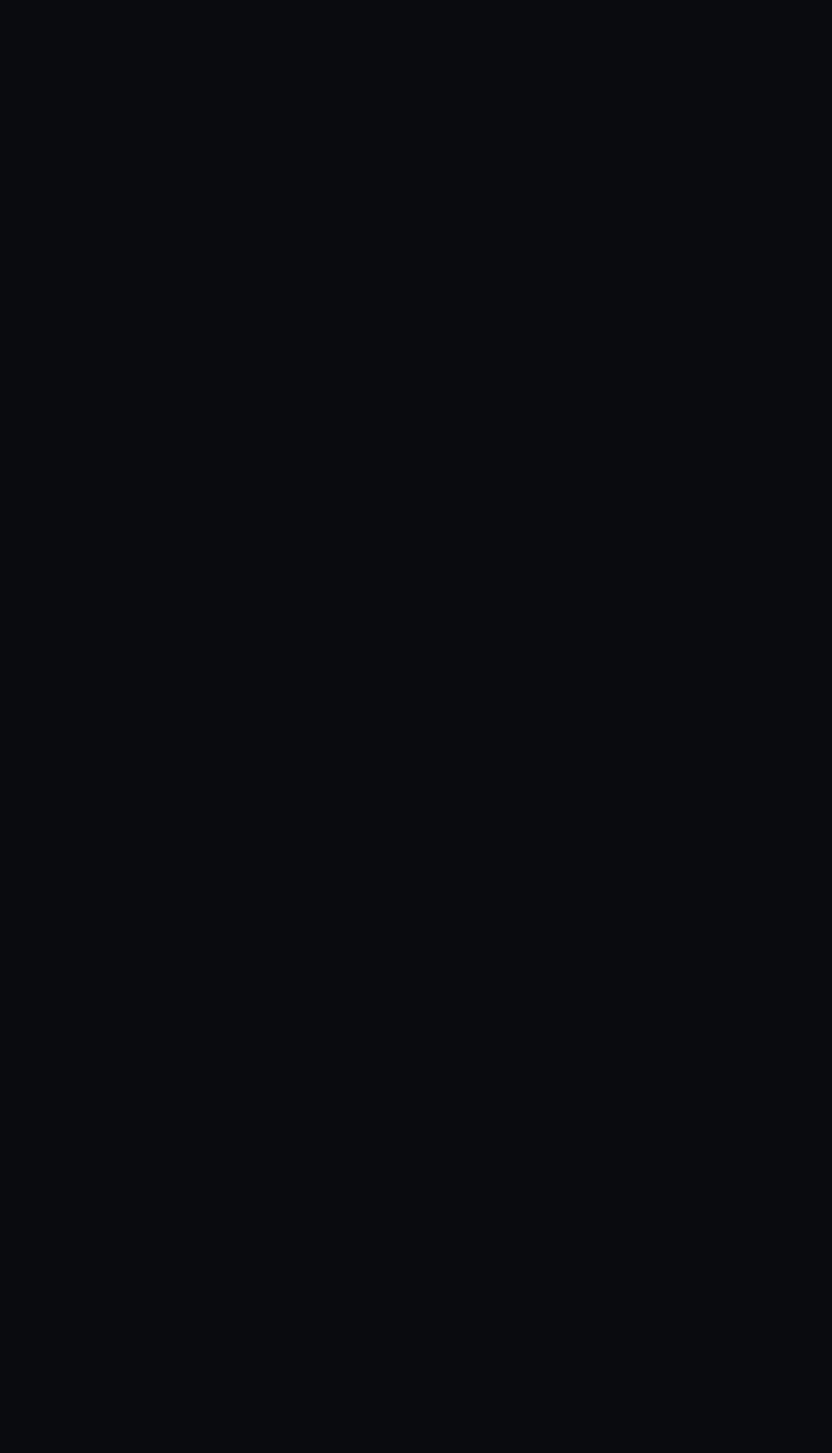
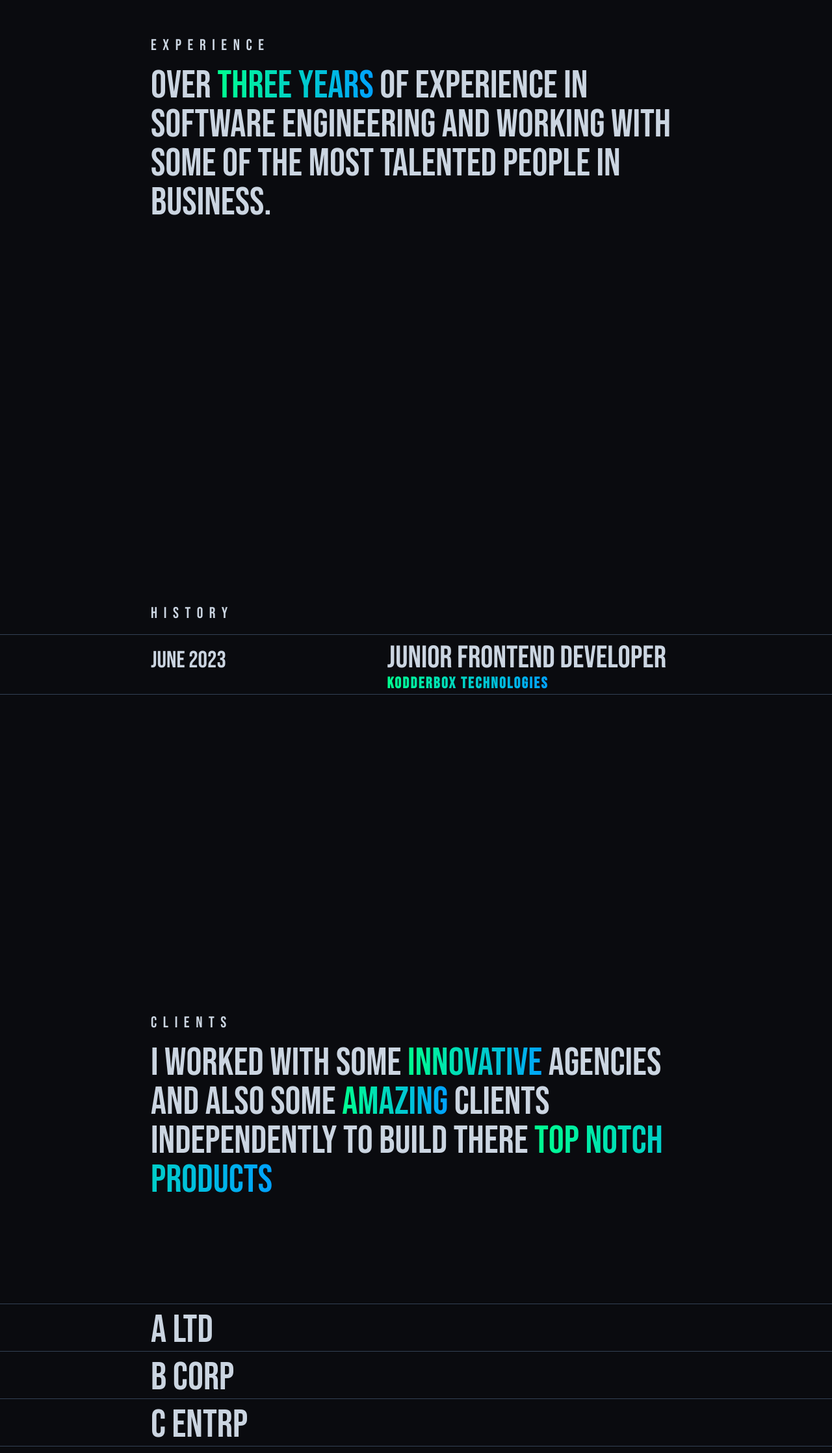
Before and after one commit to Gauravsharma-2002/spiders-Identity, a Next.js app: page / in a window 1280 px wide. Shown: the part 2530-4766 px from the top of the page at 65% size. Before the commit the page ends 2328 px from the top, so only its background shows below. Built offline with nearby package versions, Linux system fonts and the light colour scheme.

Commit message:
added : naive footer + history and experience section

```diff
--- /dev/null
+++ b/src/app/(website)/components/clients.tsx
@@ -0,0 +1,33 @@
+import { cn } from "@/lib/utils";
+export default function Clients() {
+  const clients = ["A Ltd", "B Corp", "C Entrp"];
+  return (
+    <>
+      <section
+        id="clients"
+        className="flex flex-col justify-center my-[20vh] space-y-4 max-w-4xl px-10 mx-auto"
+      >
+        <h3 className="text-2xl tracking-[0.6rem]">Clients</h3>
+        <p className="text-6xl child-gradient">
+          I worked with some <span> Innovative </span> agencies and also some{" "}
+          <span>Amazing</span> clients Independently to build there{" "}
+          <span> top notch products</span>
+        </p>
+      </section>
+      <section className="mb-[20vh]">
+        <hr className="border-slate-700" />
+        {clients.map((item, ind) => (
+          <div
+            key={ind}
+            className={cn("hover:bg-gradient-logo hover:text-background pt-4")}
+          >
+            <p className="text-6xl leading-[80%] w-full max-w-4xl px-10 mb-2 mx-auto">
+              {item}
+            </p>
+            <hr className="border-slate-700" />
+          </div>
+        ))}
+      </section>
+    </>
+  );
+}
--- /dev/null
+++ b/src/app/(website)/components/experience.tsx
@@ -0,0 +1,16 @@
+export default function Experience() {
+  return (
+    <>
+      <section
+        id="experience"
+        className="flex flex-col justify-center min-h-svh space-y-4 max-w-4xl px-10 mx-auto"
+      >
+        <h3 className="text-2xl tracking-[0.6rem]">Experience</h3>
+        <p className="text-6xl child-gradient">
+          Over <span>Three years</span> of experience in software engineering
+          and working with some of the most talented people in business.
+        </p>
+      </section>
+    </>
+  );
+}
--- /dev/null
+++ b/src/app/(website)/components/history.tsx
@@ -0,0 +1,38 @@
+export default function History() {
+  const history = [
+    {
+      title: "Junior Frontend Developer",
+      company: "KodderBox Technologies",
+      date: "june 2023",
+    },
+  ];
+  return (
+    <>
+      <section id="history" className="flex flex-col justify-center min-h-svh">
+        <h3 className="w-full text-2xl  tracking-[0.6rem] max-w-4xl px-10 mx-auto mb-4">
+          History
+        </h3>
+        <hr className="border-slate-700" />
+        {history.map((item, ind) => {
+          return (
+            <div key={ind} className="pt-5">
+              <div className="grid grid-cols-7 md:gap-8 text-5xl max-w-4xl mx-auto px-10">
+                <p className="col-span-7 md:col-span-3 text-3xl md:text-4xl">
+                  {item.date}
+                </p>
+                <p className="col-span-7 md:col-span-4 md:leading-8">
+                  {item.title}
+                  <br />
+                  <span className="text-gradient text-2xl font-semibold tracking-widest">
+                    {item.company}
+                  </span>
+                </p>
+              </div>
+              <hr className="border-slate-700" />
+            </div>
+          );
+        })}
+      </section>
+    </>
+  );
+}
--- /dev/null
+++ b/src/app/(website)/footer.tsx
@@ -0,0 +1,41 @@
+import Link from "next/link";
+
+export default function Footer() {
+  return (
+    <>
+      <footer
+        id="footer"
+        className="flex flex-col item-center justify-between max-w-7xl mx-auto px-10 py-9 pb-44"
+      >
+        <h3 className="text-2xl tracking-[0.6rem] w-full mb-15 child-gradient">
+          Let&apos;s <span className="text-4xl">Connect</span>
+        </h3>
+        <div className="grid grid-col-6 gap-4 w-full mx-auto">
+          <div className="flex flex-col col-span-6 md:col-span-1 text-3xl gap-4">
+            <Link href="#">LinkedIN</Link>
+            <Link href="#">X</Link>
+          </div>
+          <div className="flex flex-col text-3xl gap-4 col-span-6 md:col-span-1">
+            <Link href={"#"}>GitHub</Link>
+            <Link href={"#"}>Instagram</Link>
+          </div>
+          {/* seprator */}
+          <div className="hidden md:inline md:col-span-2" />
+          {/* seprator */}
+          <div className="col-span-6 md:col-span-2 flex flex-col text-3xl gap-4 md:item-end">
+            <div className="flex flex-col gap-3">
+              <Link className="flex flex-col " href={"#"}>
+                <span className="text-lg">Email</span>
+                <span className="text-base">2140113@sliet.ac.in</span>
+              </Link>
+              <Link className="flex flex-col" href={"#"}>
+                <span className="text-lg">Phone</span>
+                <span className="text-base">+91 8920681592</span>
+              </Link>
+            </div>
+          </div>
+        </div>
+      </footer>
+    </>
+  );
+}
--- a/src/app/(website)/layout.tsx
+++ b/src/app/(website)/layout.tsx
@@ -3,6 +3,7 @@
 import "../globals.css";
 import { cn } from "@/lib/utils";
 import Header from "./header";
+import Footer from "./footer";
 
 const bebas = Bebas_Neue({ subsets: ["latin"], weight: ["400"] });
 export const metaData: Metadata = {
@@ -19,6 +20,7 @@
       <body className={cn(bebas.className)}>
         <Header />
         {children}
+        <Footer/>
       </body>
     </html>
   );
--- a/src/app/(website)/page.tsx
+++ b/src/app/(website)/page.tsx
@@ -1,5 +1,8 @@
-import Hero from "./components/hero"
+import Hero from "./components/Hero"
 import AboutMe from "./components/about-me"
+import Clients from "./components/clients"
+import Experience from "./components/experience"
+import History from "./components/history"
 import ThingsIDo from "./components/things-i-do"
 export default function Home(){
     return(
@@ -7,6 +10,9 @@
             <Hero/>
             <AboutMe/>
             <ThingsIDo/>
+            <Experience/>
+            <History/>
+            <Clients/>
         </main>
     )
 }
```
